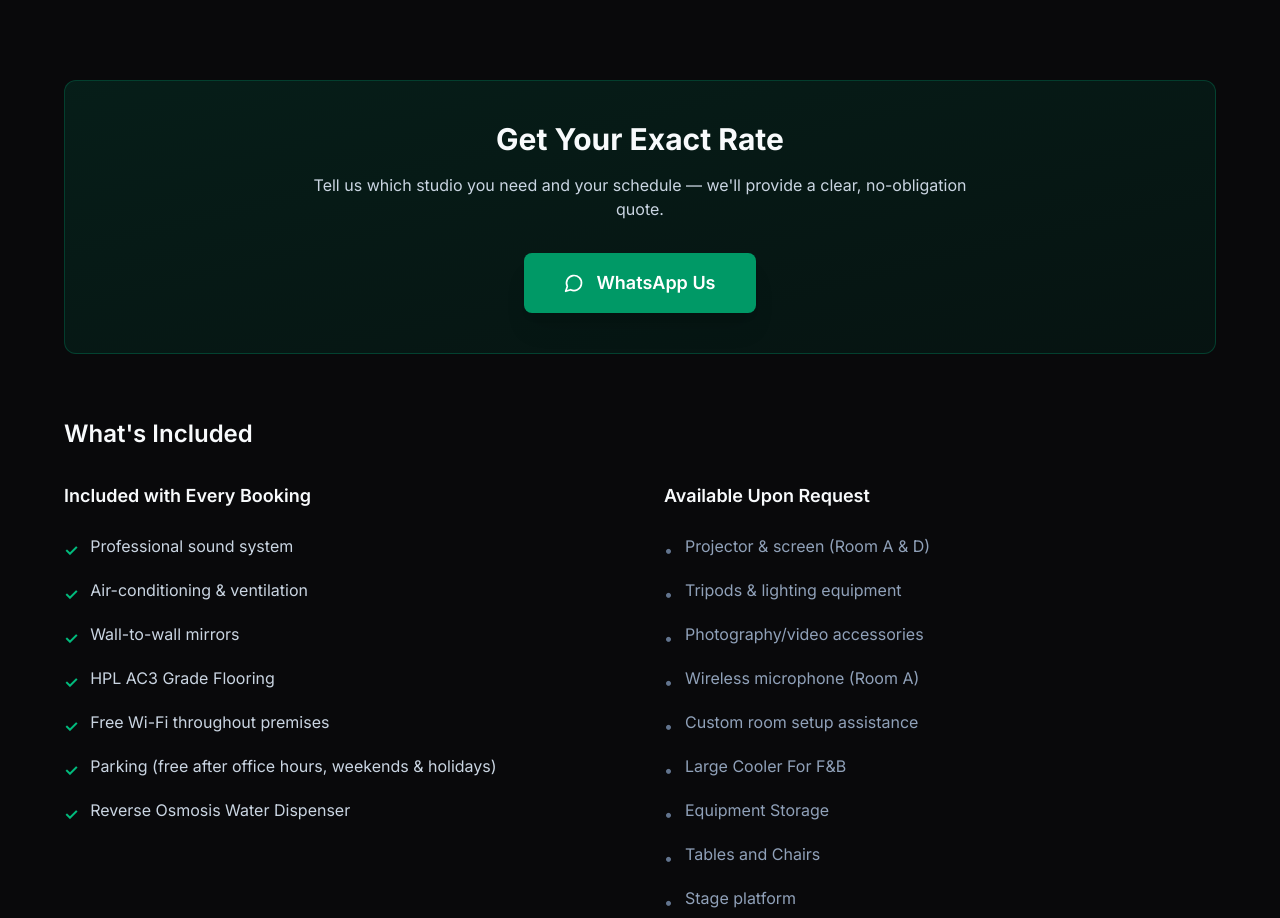
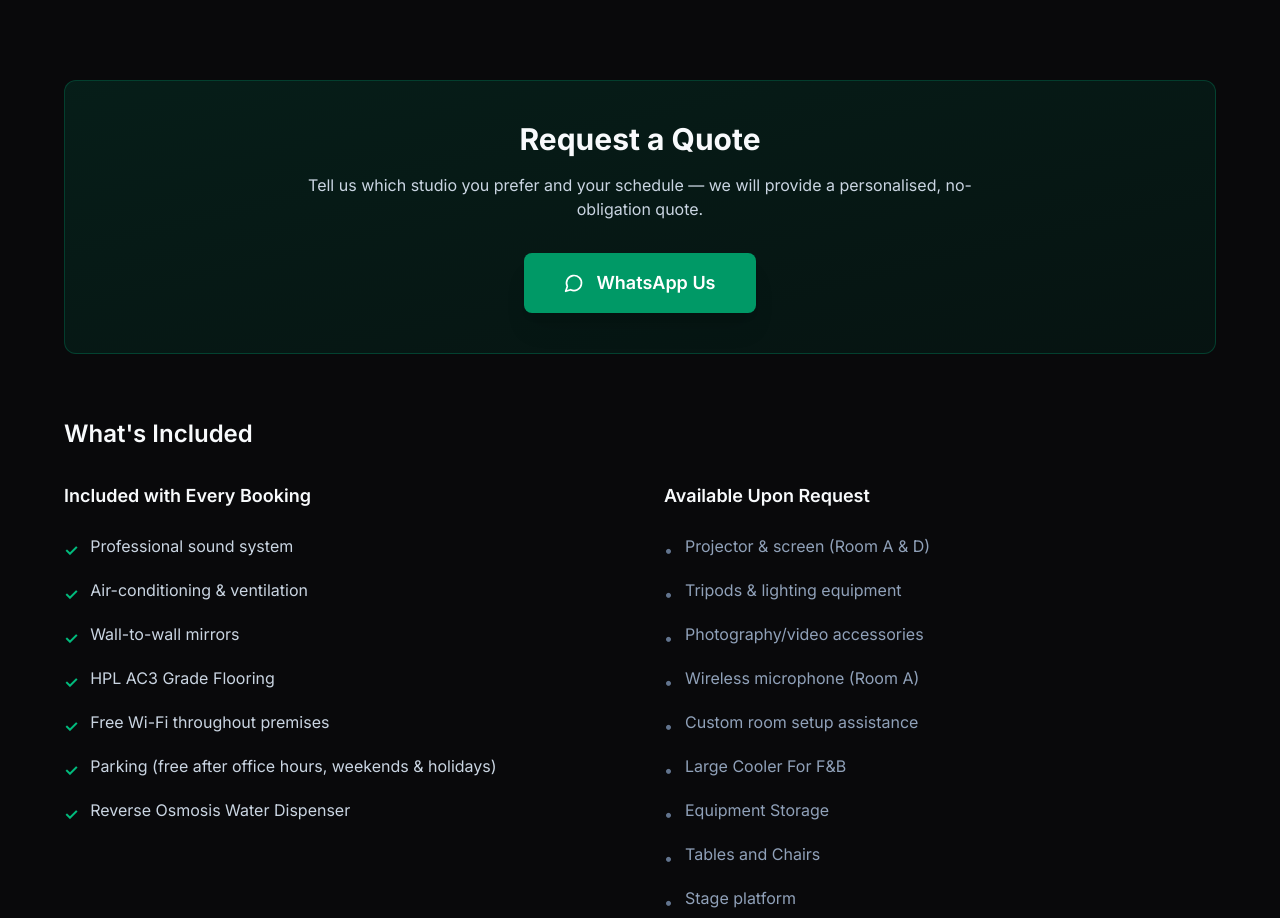
Before and after one commit to hdconx/dc-web-new, a Next.js app: page /rentals in a window 1280 px wide. Shown: the part 5942-6860 px from the top of the page. Built offline with nearby package versions, Linux system fonts and the light colour scheme; a web font is replaced by a local one.

Commit message:
Pricing CTA: "Request a Quote" + personalised subtext
Co-Authored-By: Claude Sonnet 4.5 <noreply@anthropic.com>

```diff
--- a/src/app/rentals/page.tsx
+++ b/src/app/rentals/page.tsx
@@ -575,10 +575,10 @@ export default function RentalsPage() {
             {/* CTA Box */}
             <div className="bg-gradient-to-br from-emerald-900/30 to-emerald-950/30 border border-emerald-700/40 rounded-xl p-8 md:p-10 text-center">
               <h3 className="text-2xl md:text-3xl font-bold text-slate-50 mb-4">
-                Get Your Exact Rate
+                Request a Quote
               </h3>
               <p className="text-slate-300 mb-8 max-w-2xl mx-auto">
-                Tell us which studio you need and your schedule — we'll provide a clear, no-obligation quote.
+                Tell us which studio you prefer and your schedule — we will provide a personalised, no-obligation quote.
               </p>
               <a
                 href={whatsappLink}
```
